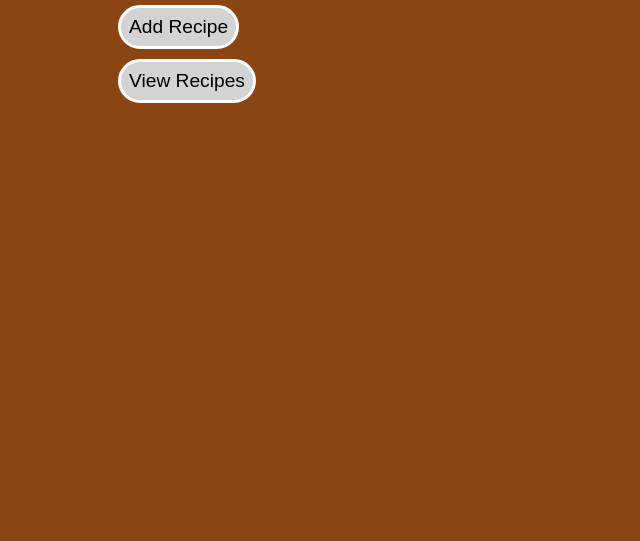
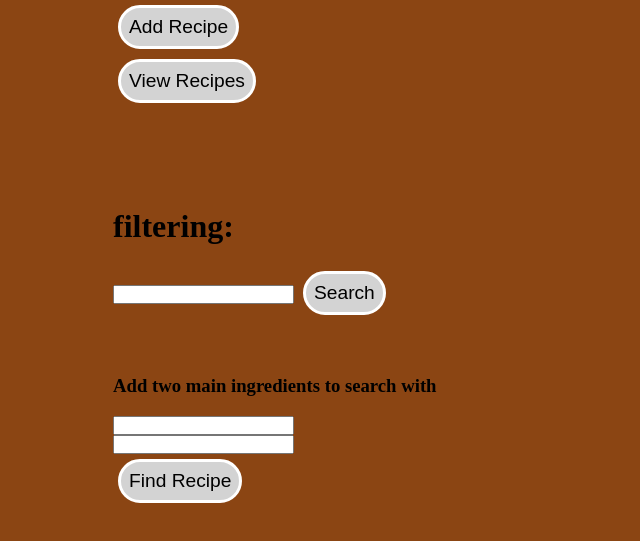
Before and after one commit to thembekageorge/Everyday_Decisions, a plain HTML site: page index.html in a window 1280 px wide. Shown: the part 135-676 px from the top of the page, without its empty margins (211-851 px from the left). Drawn offline with Linux system fonts and the light colour scheme.

Commit message:
added search textboxes and buttons

```diff
--- a/ed.css
+++ b/ed.css
@@ -18,7 +18,7 @@ body{
   max-width: 100%;
 }
 
-.viewAdd, .viewView, .FinalAdd {
+.viewAdd, .viewView, .FinalAdd, .searchButton {
   border-radius: 1.2em;
   border: 3px solid white;
   background-color: lightgrey;
--- a/ed.js
+++ b/ed.js
@@ -46,7 +46,6 @@
            recipes : data
         });
 
-       console.log(recipes);
 }
 
 viewAddDivButton.addEventListener('click', function() {
@@ -74,6 +73,7 @@ viewAddDivButton.addEventListener('click', function() {
     });
 
     addButton.addEventListener('click', function() {
+
         var recipeTitleValue = recipeTitle.value;
         var recipeIngredientsValue = recipeIngredients.value;
         var recipeServeValue = recipeServe.value;
--- a/index.html
+++ b/index.html
@@ -58,14 +58,28 @@
         <br>
       </div>
     </div>
-    <!-- <div class="">
-        <h1>Filter by : </h1>
-
-        <div class="filters">
+    <div class="">
+     <div class="search">
+         <h1> filtering: </h1>
+        <div class="UniversalSearch">
+      <input type="search" name="" value="">
+      <button type="button" name="button" class="searchButton">Search</button>
+        </div>
+        <div class="">
 
         </div>
-
-    </div> -->
+        <br>
+        <div class="IngredientsSearch">
+          <br>
+          <h3> Add two main ingredients to search with</h3>
+        <input type="search" name="" value="" class="mainIngredient1">
+        <br>
+        <input type="search" name="" value="" class="mainIngredient2">
+        <br>
+        <button type="button" name="button" class="searchButton">Find Recipe</button>
+                </div>
+     </div>
+    </div>
     <div class="display">
     <div class="">
         <h1> Recipes</h1>
@@ -74,8 +88,8 @@
             <thead>
                 <tr>
                     <th>Title of Recipe</th>
-                    <th>Recipe</th>
-                    <th>ingr</th>
+                    <th>Ingredients</th>
+                    <th>Number recipe will serve</th>
                     <th>instructions</th>
                 </tr>
             </thead>
```
